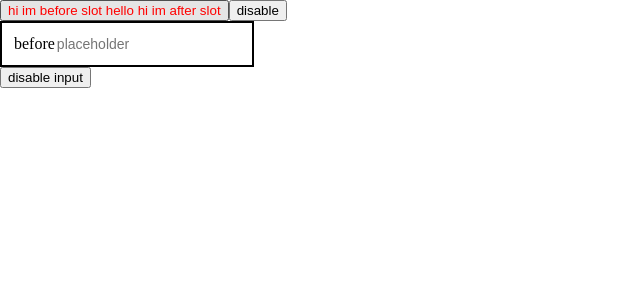
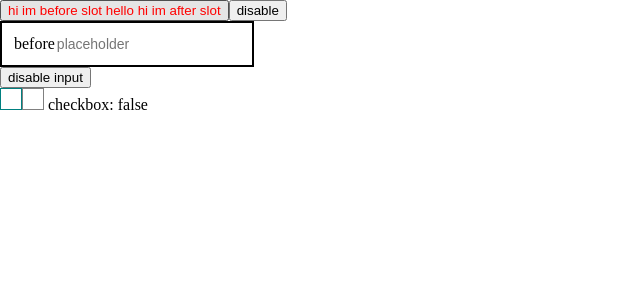
Before and after one commit to denisyurovsky/vue-ui, a Vue app: page / in a window 1280 px wide. Shown: the top 300 px of the page, without its empty margins (0-640 px from the left). Built offline with nearby package versions, Linux system fonts and the light colour scheme.

Commit message:
feat: checkbox

```diff
--- a/src/pages/home.vue
+++ b/src/pages/home.vue
@@ -19,16 +19,22 @@
     </v-input>
     <v-button @click="toggle2">disable input</v-button>
   </div>
+  <div>
+    <v-checkbox v-model="checkboxModel" />
+    <v-checkbox disabled />
+    checkbox: {{ checkboxModel }}
+  </div>
 </template>
 
 <script setup lang="ts">
-import { VButton, VInput } from '@/shared/components'
+import { VButton, VInput, VCheckbox } from '@/shared/components'
 import { useToggle } from '@/shared/composables'
 import { ref } from 'vue'
 const [disabled, _, toggle] = useToggle()
 const [disabled2, _2, toggle2] = useToggle()
 
 const inputModel = ref('')
+const checkboxModel = ref(false)
 
 defineOptions({
   name: 'homePage'
--- /dev/null
+++ b/src/shared/components/VCheckbox/VCheckbox.vue
@@ -0,0 +1,58 @@
+<template>
+  <div :class="classes" class="v-checkbox">
+    <label class="v-checkbox__label">
+      &#x2717;
+      <input :disabled="disabled" v-model="model" class="v-checkbox__input" type="checkbox" />
+    </label>
+  </div>
+</template>
+
+<script setup lang="ts">
+import { computed } from 'vue'
+import type { IVCheckboxProps } from '@/shared/components/VCheckbox/types'
+
+const model = defineModel()
+const props = defineProps<IVCheckboxProps>()
+
+const classes = computed(() => [
+  {
+    'v-checkbox--active': model.value,
+    'v-checkbox--disabled': props.disabled
+  }
+])
+</script>
+
+<style scoped lang="scss">
+.v-checkbox {
+  overflow: hidden;
+  position: relative;
+  display: inline-block;
+
+  &--disabled {
+    .v-checkbox__label {
+      cursor: not-allowed;
+      border-color: grey;
+    }
+  }
+  &--active {
+    .v-checkbox__label {
+      background-color: teal;
+      color: var(--color-white);
+    }
+  }
+
+  &__label {
+    width: 20px;
+    height: 20px;
+    border: 1px solid teal;
+    display: flex;
+    align-items: center;
+    justify-content: center;
+    color: var(--color-white);
+  }
+  &__input {
+    position: absolute;
+    top: -20px;
+  }
+}
+</style>
--- /dev/null
+++ b/src/shared/components/VCheckbox/types.ts
@@ -0,0 +1,3 @@
+export interface IVCheckboxProps {
+  disabled?: boolean
+}
--- a/src/shared/components/VInput/VInput.vue
+++ b/src/shared/components/VInput/VInput.vue
@@ -86,6 +86,10 @@ const inputListeners = computed(() => {
 
   &--disabled {
     cursor: not-allowed;
+
+    & input {
+      cursor: not-allowed;
+    }
   }
   & input {
     outline: none;
--- a/src/shared/components/index.ts
+++ b/src/shared/components/index.ts
@@ -1,2 +1,3 @@
 export { default as VButton } from './VButton/VButton.vue'
 export { default as VInput } from './VInput/VInput.vue'
+export { default as VCheckbox } from './VCheckbox/VCheckbox.vue'
```
